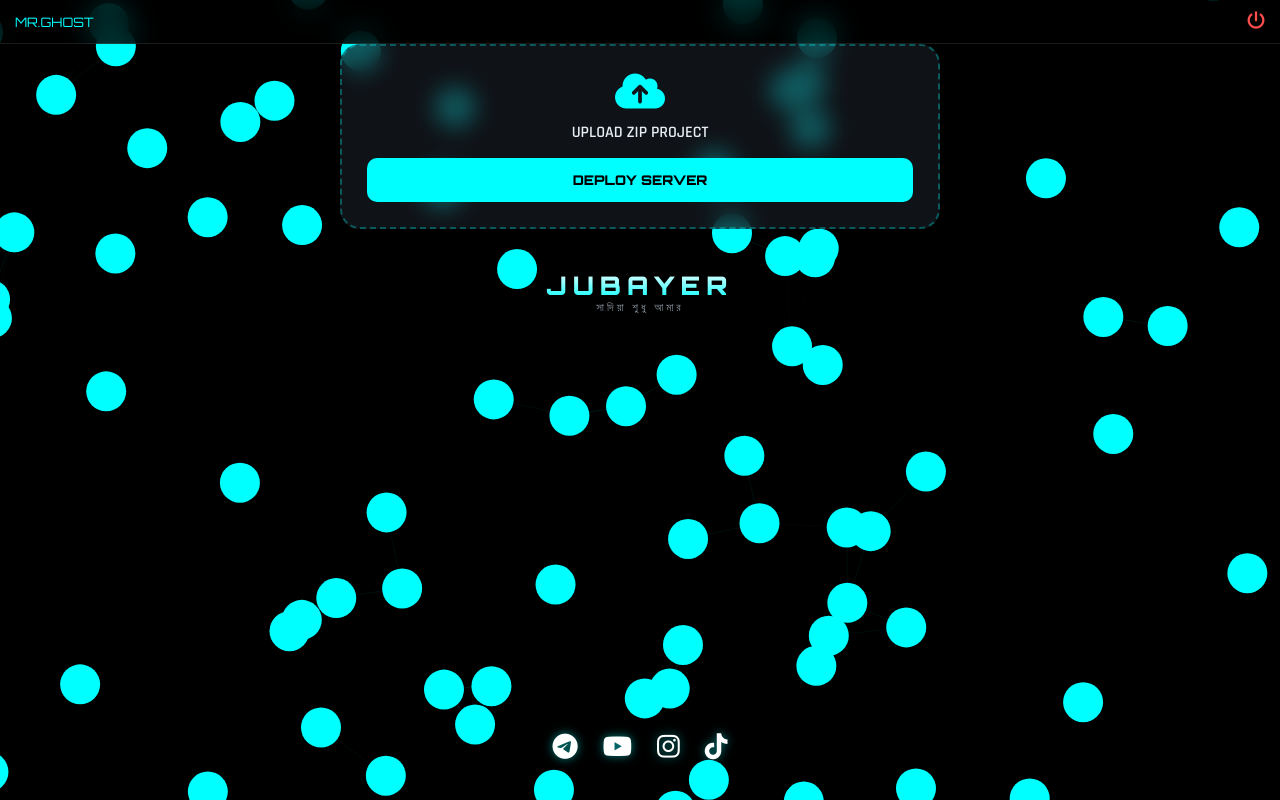
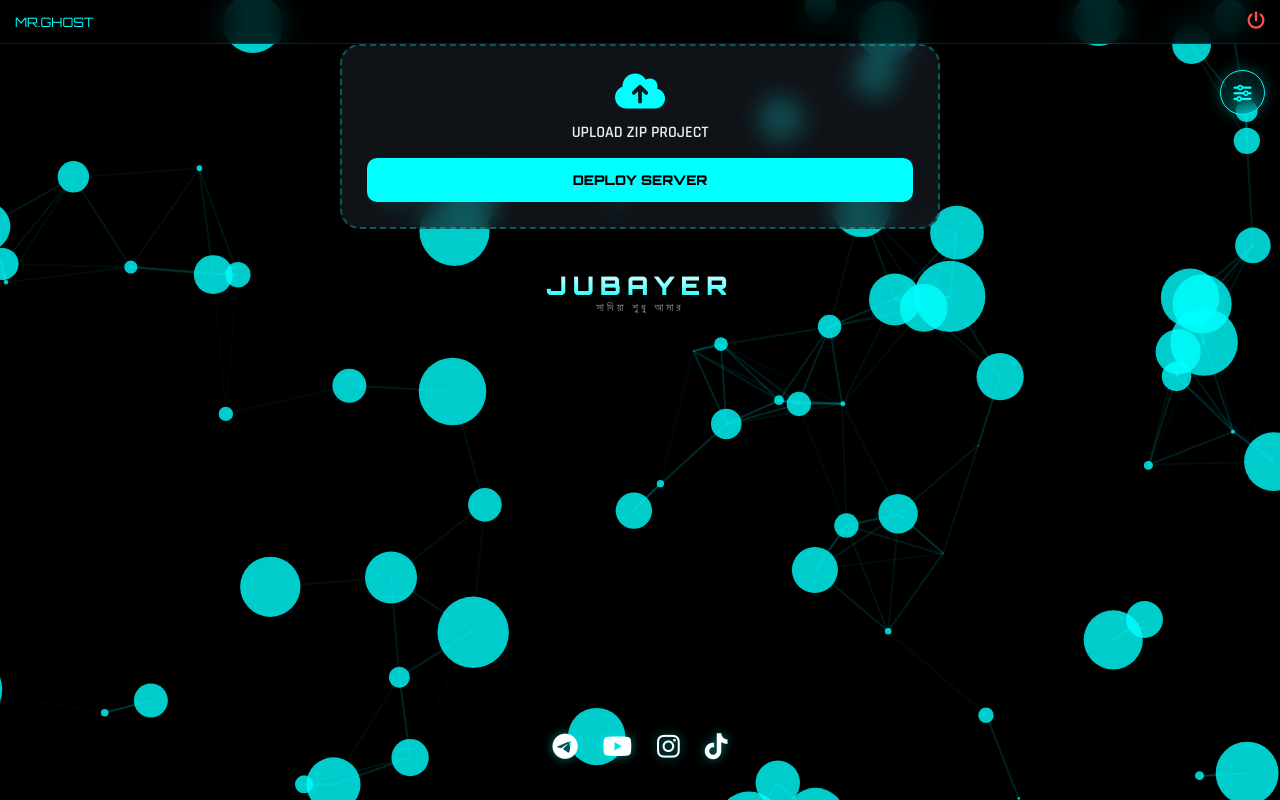
Before and after one commit to 9xjubayer/Mr.Ghost-Hosting-Pan, a Flask app: page / in a window 1280 px wide. Run offline with Flask 3, Linux system fonts and the light colour scheme; the visitor is signed in with stand-in values (Sample User, id 1); some libraries are stand-ins or nearby versions.

Commit message:
Add files via upload

```diff
--- a/templates/index.html
+++ b/templates/index.html
@@ -31,6 +31,29 @@
 
         #particles-js { position: fixed; top: 0; left: 0; width: 100%; height: 100%; z-index: -1; }
 
+        /* --- কালার কন্ট্রোল প্যানেল স্টাইল --- */
+        .menu-toggle {
+            position: fixed; top: 70px; right: 15px; width: 45px; height: 45px;
+            background: rgba(0, 255, 255, 0.1); border: 1px solid #00ffff; border-radius: 50%;
+            display: flex; justify-content: center; align-items: center; color: #00ffff;
+            font-size: 18px; cursor: pointer; z-index: 1000; backdrop-filter: blur(10px);
+            box-shadow: 0 0 15px rgba(0, 255, 255, 0.3); transition: 0.4s ease;
+        }
+        .cyber-panel {
+            position: fixed; top: 125px; right: -300px; width: 260px;
+            background: rgba(10, 15, 20, 0.95); padding: 25px; border-radius: 20px;
+            backdrop-filter: blur(20px); border: 1px solid rgba(0, 255, 255, 0.2);
+            z-index: 999; transition: 0.5s cubic-bezier(0.68, -0.55, 0.27, 1.55);
+            display: flex; flex-direction: column; gap: 20px;
+        }
+        .cyber-panel.active { right: 15px; }
+        .color-dots-container { display: grid; grid-template-columns: repeat(5, 1fr); gap: 10px; margin-top: 10px; }
+        .color-dot { width: 30px; height: 30px; border-radius: 50%; cursor: pointer; border: 2px solid rgba(255,255,255,0.1); transition: 0.3s; }
+        .color-dot.active { border-color: #fff; box-shadow: 0 0 15px currentColor; transform: scale(1.1); }
+        .setting-label { font-size: 10px; color: #00ffff; text-transform: uppercase; letter-spacing: 1px; margin-bottom: 5px; display: block; }
+        input[type="range"] { width: 100%; cursor: pointer; accent-color: #00ffff; }
+        /* ---------------------------------- */
+
         .user-bar {
             background: rgba(0, 0, 0, 0.8); padding: 10px 15px; display: flex;
             justify-content: space-between; align-items: center; backdrop-filter: blur(15px);
@@ -38,54 +61,61 @@
         }
 
         .container { width: 94%; max-width: 600px; margin: 0 auto; position: relative; z-index: 1; }
-
-        .upload-card {
-            background: var(--box-bg); padding: 25px; border-radius: 20px;
-            border: 2px dashed rgba(0, 255, 255, 0.3); backdrop-filter: blur(12px);
-            margin-bottom: 20px; transition: 0.3s;
-        }
+        .upload-card { background: var(--box-bg); padding: 25px; border-radius: 20px; border: 2px dashed rgba(0, 255, 255, 0.3); backdrop-filter: blur(12px); margin-bottom: 20px; transition: 0.3s; }
         .upload-btn { background: var(--accent); color: #000; font-weight: 800; font-family: var(--font-head); border:none; border-radius:10px; padding: 14px; width: 100%; margin-top: 15px; cursor: pointer; text-transform: uppercase; }
-
         .box { background: var(--box-bg); padding: 18px; border-radius: 20px; border: 1px solid rgba(255, 255, 255, 0.08); margin-bottom: 20px; }
-
-        /* স্ট্যাটাস বক্স স্টাইল */
-        .status-badge {
-            padding: 4px 10px;
-            border-radius: 8px;
-            font-size: 11px;
-            font-weight: bold;
-            font-family: var(--font-head);
-            display: inline-block;
-            text-transform: uppercase;
-        }
+        .status-badge { padding: 4px 10px; border-radius: 8px; font-size: 11px; font-weight: bold; font-family: var(--font-head); display: inline-block; text-transform: uppercase; }
         .status-running { background: rgba(0, 255, 65, 0.15); color: #00ff41; border: 1px solid #00ff41; }
         .status-offline { background: rgba(255, 71, 87, 0.15); color: #ff4757; border: 1px solid #ff4757; }
-
         .runtime-container { margin: 10px 0 15px 0; padding: 10px; background: rgba(0, 255, 255, 0.05); border-radius: 12px; border: 1px solid rgba(0, 255, 255, 0.1); display: flex; align-items: center; justify-content: space-between; }
         .runtime-clock { font-family: var(--font-head); font-size: 12px; color: var(--accent); text-shadow: 0 0 5px var(--accent); }
-
         .button-grid { display: grid; grid-template-columns: repeat(2, 1fr); gap: 10px; }
         .btn-m { padding: 12px; border-radius: 10px; text-decoration: none; text-align: center; font-size: 13px; font-weight: 600; display: flex; align-items: center; justify-content: center; gap: 5px; border: none; font-family: var(--font-body); }
         .run { background: #00d2ff; color: #000; }
         .stop { background: #ff4757; color: #fff; }
         .restart { background: #f39c12; color: #000; }
         .delete { background: #30363d; color: #ff4d4d; border: 1px solid #ff4d4d; }
-
         pre { background: #0d1117; color: #00ff41; padding: 12px; height: 130px; overflow-y: auto; border-radius: 12px; border: 1px solid #30363d; font-size: 11px; margin-top: 15px; }
-
         .branding { text-align: center; padding: 20px 0; }
         .jubayer-text { font-size: 1.6rem; font-weight: 900; font-family: var(--font-head); letter-spacing: 6px; background: linear-gradient(to bottom, #fff, var(--accent)); -webkit-background-clip: text; -webkit-text-fill-color: transparent; }
-
-        .social-bar {
-            background: transparent; padding: 15px; position: fixed;
-            bottom: 20px; width: 100%; display: flex; justify-content: center; gap: 25px; border: none; z-index: 1001;
-        }
+        .social-bar { background: transparent; padding: 15px; position: fixed; bottom: 20px; width: 100%; display: flex; justify-content: center; gap: 25px; border: none; z-index: 1001; }
         .social-icon { color: white; font-size: 26px; transition: 0.3s; text-shadow: 0 0 10px rgba(0, 255, 255, 0.5); }
     </style>
 </head>
 <body>
 
 <div id="particles-js"></div>
+
+<div class="menu-toggle" onclick="toggleMenu()">
+    <i class="fa-solid fa-sliders" id="menuIcon"></i>
+</div>
+
+<div class="cyber-panel" id="sidePanel">
+    <div style="color: #fff; font-size: 12px; text-align: center; border-bottom: 1px solid #333; padding-bottom: 10px; letter-spacing: 2px;">GHOST CONFIG</div>
+    <div>
+        <span class="setting-label"><i class="fa-solid fa-palette"></i> Select System Hue</span>
+        <div class="color-dots-container">
+            <div class="color-dot active" style="background: #00ffff; color: #00ffff;" onclick="changeHue('#00ffff', this)"></div>
+            <div class="color-dot" style="background: #ff004c; color: #ff004c;" onclick="changeHue('#ff004c', this)"></div>
+            <div class="color-dot" style="background: #00ff00; color: #00ff00;" onclick="changeHue('#00ff00', this)"></div>
+            <div class="color-dot" style="background: #ff00ff; color: #ff00ff;" onclick="changeHue('#ff00ff', this)"></div>
+            <div class="color-dot" style="background: #ffff00; color: #ffff00;" onclick="changeHue('#ffff00', this)"></div>
+            <div class="color-dot" style="background: #ff8c00; color: #ff8c00;" onclick="changeHue('#ff8c00', this)"></div>
+            <div class="color-dot" style="background: #1e90ff; color: #1e90ff;" onclick="changeHue('#1e90ff', this)"></div>
+            <div class="color-dot" style="background: #ffffff; color: #ffffff;" onclick="changeHue('#ffffff', this)"></div>
+            <div class="color-dot" style="background: #a020f0; color: #a020f0;" onclick="changeHue('#a020f0', this)"></div>
+            <div class="color-dot" style="background: #00ffcc; color: #00ffcc;" onclick="changeHue('#00ffcc', this)"></div>
+        </div>
+    </div>
+    <div>
+        <span class="setting-label"><i class="fa-solid fa-expand"></i> Node Size</span>
+        <input type="range" id="pSize" min="10" max="80" value="38" oninput="updateSize(this.value)">
+    </div>
+    <div>
+        <span class="setting-label"><i class="fa-solid fa-gauge-high"></i> Velocity</span>
+        <input type="range" id="pSpeed" min="1" max="15" value="4" oninput="updateSpeed(this.value)">
+    </div>
+</div>
 
 <div class="user-bar">
     <div style="font-family: var(--font-head); color: var(--accent); font-size: 13px;">MR.GHOST</div>
@@ -112,12 +142,10 @@
                 ● {% if app.running %}RUNNING{% else %}OFFLINE{% endif %}
             </span>
         </div>
-
         <div class="runtime-container">
             <span style="font-size: 11px; color: #8b949e;">UPTIME:</span>
             <span class="runtime-clock" id="timer-{{ app.name }}">00d 00h 00m 00s</span>
         </div>
-
         <div class="button-grid">
             <a href="/run/{{ app.name }}" class="btn-m run"><i class="fa-solid fa-play"></i> START</a>
             <a href="/stop/{{ app.name }}" class="btn-m stop"><i class="fa-solid fa-stop"></i> STOP</a>
@@ -144,15 +172,44 @@
 <script src="https://cdn.jsdelivr.net/particles.js/2.0.0/particles.min.js"></script>
 <script>
     let startTimes = {};
+    let pConfig = { color: "#00ffff", size: 38, speed: 4 };
 
-    particlesJS('particles-js', {
-        "particles": {
-            "number": { "value": 60 },
-            "color": { "value": "#00ffff" },
-            "line_linked": { "enable": true, "color": "#00ffff", "opacity": 0.2 },
-            "move": { "enable": true, "speed": 3 }
-        }
-    });
+    // পার্টিকেল লোড করার ফাংশন
+    function loadParticles() {
+        particlesJS('particles-js', {
+            "particles": {
+                "number": { "value": 60, "density": { "enable": true, "value_area": 800 } },
+                "color": { "value": pConfig.color },
+                "shape": { "type": "circle" },
+                "opacity": { "value": 0.8 },
+                "size": { "value": pConfig.size, "random": true },
+                "line_linked": { "enable": true, "distance": 150, "color": pConfig.color, "opacity": 0.3, "width": 2 },
+                "move": { "enable": true, "speed": pConfig.speed, "out_mode": "out" }
+            },
+            "interactivity": { "events": { "onhover": { "enable": true, "mode": "grab" }, "onclick": { "enable": true, "mode": "push" } } },
+            "retina_detect": true
+        });
+        // থিম কালার আপডেট
+        document.documentElement.style.setProperty('--accent', pConfig.color);
+        document.documentElement.style.setProperty('--primary', pConfig.color);
+    }
+
+    function toggleMenu() {
+        const panel = document.getElementById('sidePanel');
+        const icon = document.getElementById('menuIcon');
+        panel.classList.toggle('active');
+        icon.className = panel.classList.contains('active') ? "fa-solid fa-xmark" : "fa-solid fa-sliders";
+    }
+
+    function changeHue(newColor, element) {
+        pConfig.color = newColor;
+        document.querySelectorAll('.color-dot').forEach(dot => dot.classList.remove('active'));
+        element.classList.add('active');
+        loadParticles();
+    }
+
+    function updateSize(val) { pConfig.size = parseInt(val); loadParticles(); }
+    function updateSpeed(val) { pConfig.speed = parseInt(val); loadParticles(); }
 
     function updateSystem() {
         {% for app in apps %}
@@ -160,9 +217,7 @@
                 const badge = document.getElementById('status-{{ app.name }}');
                 const timerEl = document.getElementById('timer-{{ app.name }}');
                 const logBox = document.getElementById('log-{{ app.name }}');
-
                 if (data.log) logBox.innerText = data.log;
-
                 if (data.status === "RUNNING") {
                     badge.innerText = "● RUNNING";
                     badge.className = "status-badge status-running";
@@ -185,14 +240,14 @@
                 const h = Math.floor((diff % 86400000) / 3600000);
                 const m = Math.floor((diff % 3600000) / 60000);
                 const s = Math.floor((diff % 60000) / 1000);
-                document.getElementById(`timer-${name}`).innerText =
-                    `${String(d).padStart(2,'0')}d ${String(h).padStart(2,'0')}h ${String(m).padStart(2,'0')}m ${String(s).padStart(2,'0')}s`;
+                document.getElementById(`timer-${name}`).innerText = `${String(d).padStart(2,'0')}d ${String(h).padStart(2,'0')}h ${String(m).padStart(2,'0')}m ${String(s).padStart(2,'0')}s`;
             }
         });
     }
 
     setInterval(updateSystem, 3000);
     setInterval(runTimers, 1000);
+    loadParticles();
 
     function confirmDelete(name, url) {
         Swal.fire({ title: 'মুছে ফেলবেন?', text: `${name} মুছে ফেলা হবে!`, icon: 'warning', showCancelButton: true, confirmButtonColor: '#ff4d4d', background: '#0a0a0a', color: '#fff' })
```
